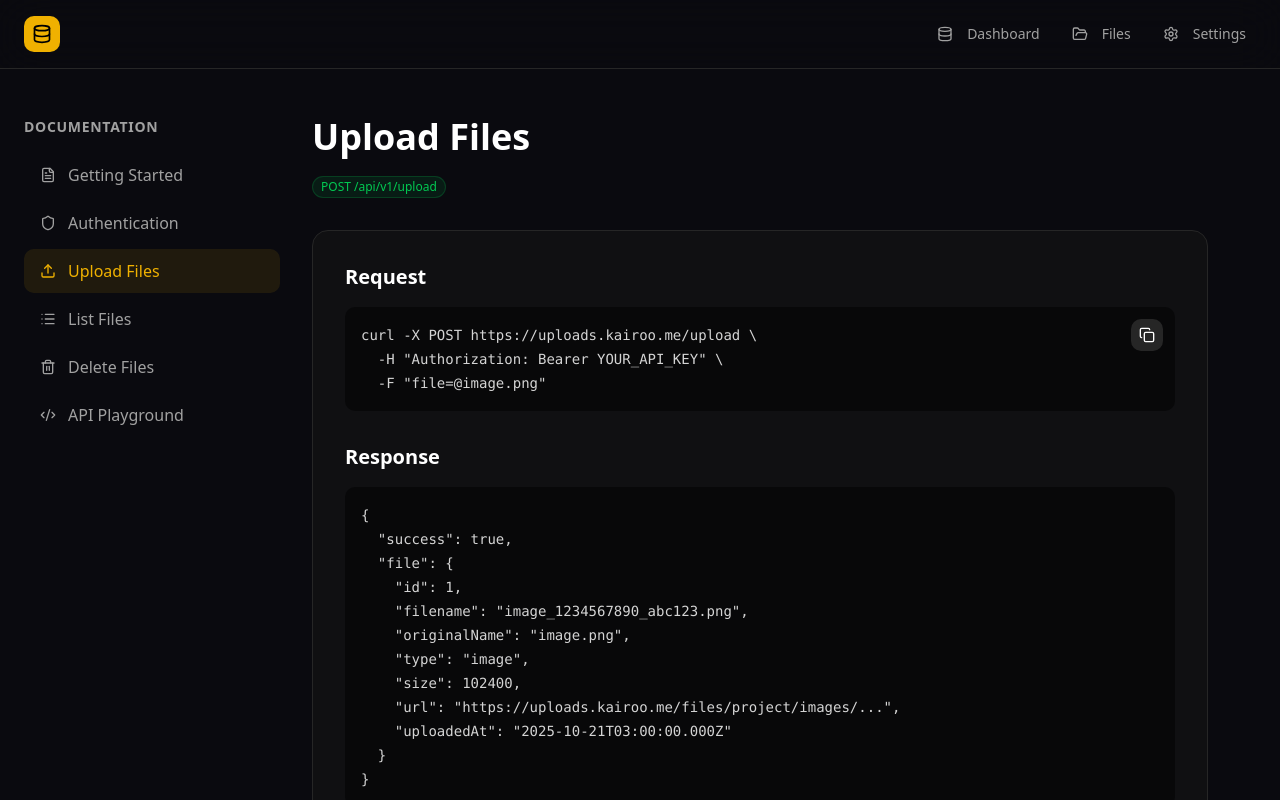
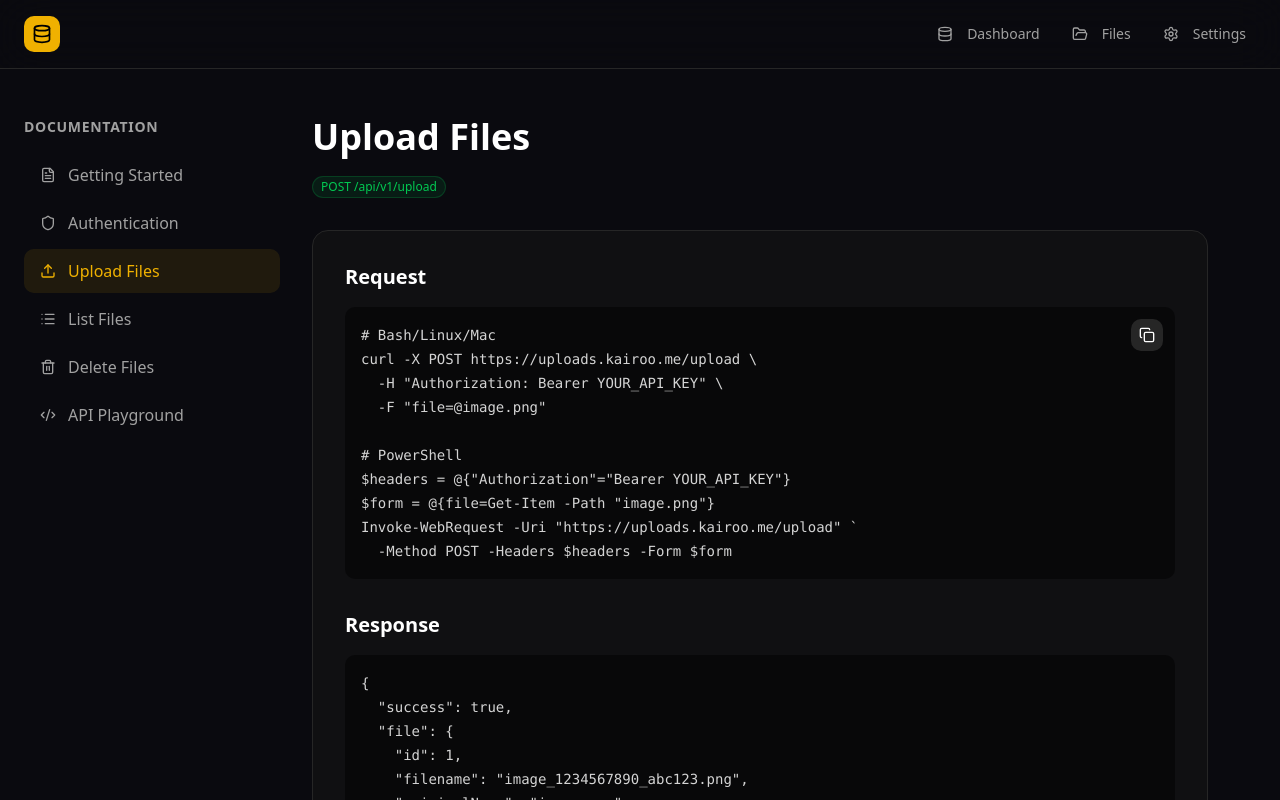
Before and after one commit to SallahBoussettah/KairoStorageSerivce, a Next.js app in the folder kairoo-storage/: page /dashboard/docs in a window 1280 px wide. Both pictures are taken after a click on the button "Upload Files". Shown: the top 800 px of the page. Built offline with nearby package versions, Linux system fonts and the light colour scheme.

Commit message:
Updates.

```diff
--- a/kairoo-storage/app/dashboard/docs/page.tsx
+++ b/kairoo-storage/app/dashboard/docs/page.tsx
@@ -378,9 +378,16 @@
                     </button>
                     <pre className="bg-black/50 p-4 rounded-lg overflow-x-auto">
                       <code className="text-sm text-neutral-300">
-                        {`curl -X POST https://uploads.kairoo.me/upload \\
+                        {`# Bash/Linux/Mac
+curl -X POST https://uploads.kairoo.me/upload \\
   -H "Authorization: Bearer YOUR_API_KEY" \\
-  -F "file=@image.png"`}
+  -F "file=@image.png"
+
+# PowerShell
+$headers = @{"Authorization"="Bearer YOUR_API_KEY"}
+$form = @{file=Get-Item -Path "image.png"}
+Invoke-WebRequest -Uri "https://uploads.kairoo.me/upload" \`
+  -Method POST -Headers $headers -Form $form`}
                       </code>
                     </pre>
                   </div>
@@ -495,12 +502,20 @@
                     </button>
                     <pre className="bg-black/50 p-4 rounded-lg overflow-x-auto">
                       <code className="text-sm text-neutral-300">
-                        {`curl https://app.kairoo.me/api/v1/files \\
+                        {`# Bash/Linux/Mac
+curl https://app.kairoo.me/api/v1/files \\
   -H "Authorization: Bearer YOUR_API_KEY"
 
 # Filter by type
 curl https://app.kairoo.me/api/v1/files?type=image \\
-  -H "Authorization: Bearer YOUR_API_KEY"`}
+  -H "Authorization: Bearer YOUR_API_KEY"
+
+# PowerShell
+$headers = @{"Authorization"="Bearer YOUR_API_KEY"}
+Invoke-WebRequest -Uri "https://app.kairoo.me/api/v1/files" -Headers $headers
+
+# PowerShell with filter
+Invoke-WebRequest -Uri "https://app.kairoo.me/api/v1/files?type=image" -Headers $headers`}
                       </code>
                     </pre>
                   </div>
@@ -575,8 +590,14 @@
                     </button>
                     <pre className="bg-black/50 p-4 rounded-lg overflow-x-auto">
                       <code className="text-sm text-neutral-300">
-                        {`curl -X DELETE https://uploads.kairoo.me/files/1 \\
-  -H "Authorization: Bearer YOUR_API_KEY"`}
+                        {`# Bash/Linux/Mac
+curl -X DELETE https://uploads.kairoo.me/files/1 \\
+  -H "Authorization: Bearer YOUR_API_KEY"
+
+# PowerShell
+Invoke-WebRequest -Uri "https://uploads.kairoo.me/files/1" \`
+  -Method DELETE \`
+  -Headers @{"Authorization"="Bearer YOUR_API_KEY"}`}
                       </code>
                     </pre>
                   </div>
```
